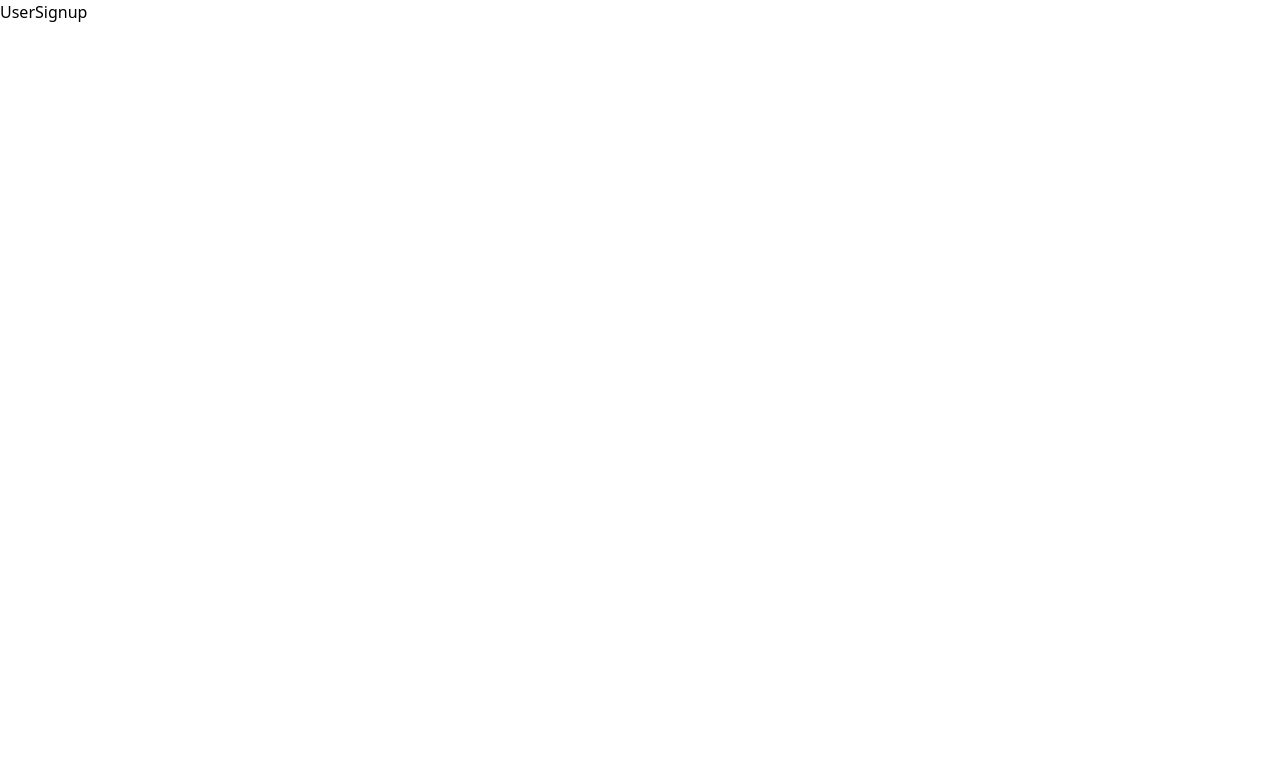
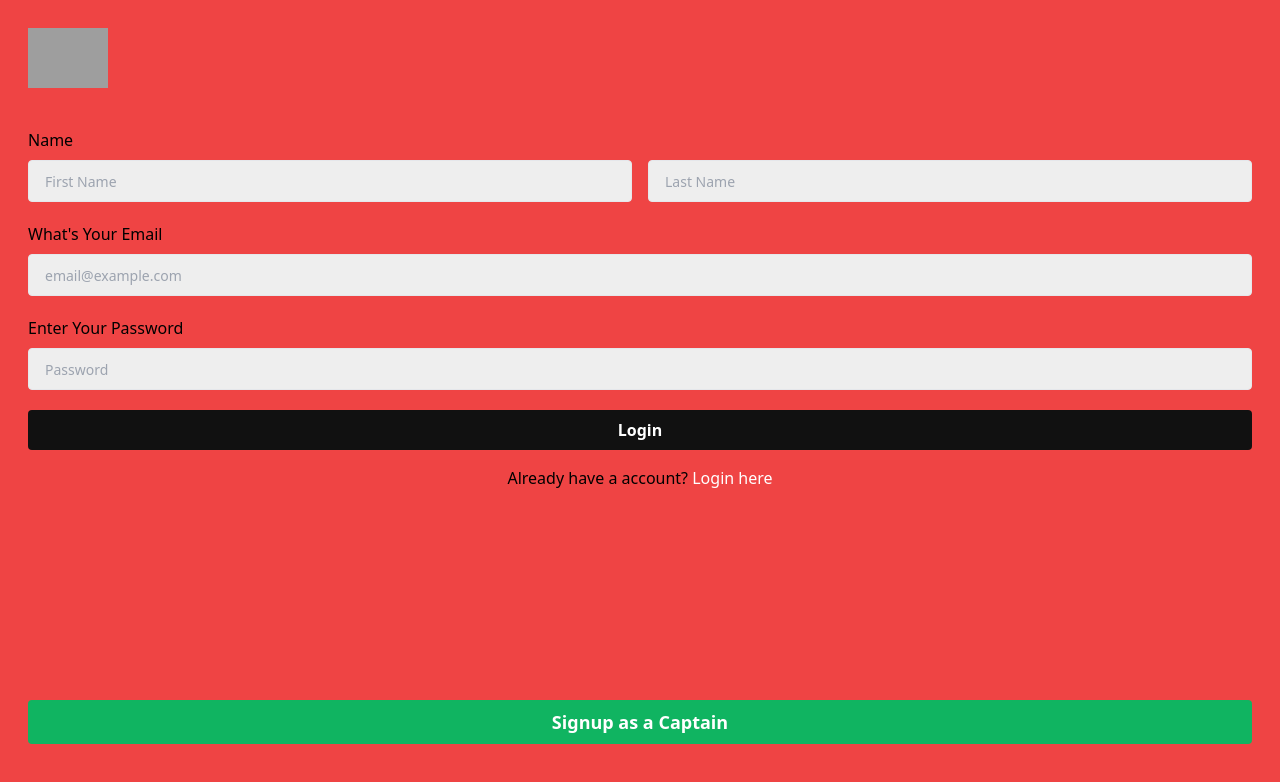
Before and after one commit to Abhijeet14d/TrackMyRide, a React (Vite) app in the folder frontend/: page /signup in a window 1280 px wide. Shown: the top 782 px of the page. Built offline with nearby package versions, Linux system fonts and the light colour scheme; grey boxes are pictures that could not be loaded.

Commit message:
create user signin page

```diff
--- a/frontend/src/pages/UserSignup.jsx
+++ b/frontend/src/pages/UserSignup.jsx
@@ -1,8 +1,83 @@
-
+import { Link } from 'react-router-dom';
+import { useState } from 'react';
 
 const UserSignup = () => {
+  const [firstname, setFirstname] = useState('');
+  const [lastname, setLastname] = useState('');
+  const [email, setEmail] = useState('');
+  const [password, setPassword] = useState('');
+  const [UserData, setUserData] = useState([]);
+
+  const handleSubmit = (e) => {
+    e.preventDefault();
+    setUserData({
+      firstname: firstname,
+      lastname: lastname,
+      email: email,
+      password: password
+    })
+    setFirstname('');
+    setLastname('');
+    setEmail('');
+    setPassword('');
+  }
   return (
-    <div>UserSignup</div>
+    <div className="p-7 h-screen bg-red-500 flex justify-between flex-col">
+      <div>
+        <img className="w-20 mb-10" src="https://upload.wikimedia.org/wikipedia/commons/c/cc/Uber_logo_2018.png" alt="" />
+        <form onSubmit={handleSubmit}>
+          <h3 className="text-base font-medium mb-2">Name</h3>
+          <div className='flex gap-4 mb-5'>
+            <input
+              type="text"
+              placeholder="First Name"
+              required
+              value={firstname}
+              onChange={(e) => setFirstname(e.target.value)}
+              className="bg-[#eeeeee] rounded px-4 py-2 border w-1/2 text-base placeholder:text-sm"
+              />
+            <input
+              type="text"
+              placeholder="Last Name"
+              value={lastname}
+              onChange={(e) => setLastname(e.target.value)}
+              className="bg-[#eeeeee] rounded px-4 py-2 border w-1/2 text-base placeholder:text-sm"
+              />
+          </div>
+          <h3 className="text-base font-medium mb-2">What&apos;s Your Email</h3>
+          <input
+            type="email"
+            placeholder="email@example.com"
+            required
+            value={email}
+            onChange={(e) => setEmail(e.target.value)}
+            className="bg-[#eeeeee] mb-5 rounded px-4 py-2 border w-full text-base placeholder:text-sm"
+            />
+          <h3 className="text-base font-medium mb-2">Enter Your Password</h3>
+          <input
+            type="password"
+            placeholder="Password"
+            required
+            value={password}
+            onChange={(e) => setPassword(e.target.value)}
+            className="bg-[#eeeeee] mb-5 rounded px-4 py-2 border w-full text-base placeholder:text-sm"
+            />
+          <button
+            className="bg-[#111] text-white font-semibold mb-4 rounded px-4 py-2 w-full text-base placeholder:text-sm"
+          >Login</button>
+        </form>
+          <p className="text-center">Already have a account? <Link
+            className="text-white"
+            to="/login"
+          >Login here</Link></p>
+      </div>
+      <div>
+        <Link
+          className="bg-[#10b461] flex items-center justify-center text-white font-semibold mb-7 rounded px-4 py-2 w-full text-lg placeholder:text-base"
+          to='/captain-signup'
+        >Signup as a Captain</Link>
+      </div>
+    </div>
   )
 }
 
```
